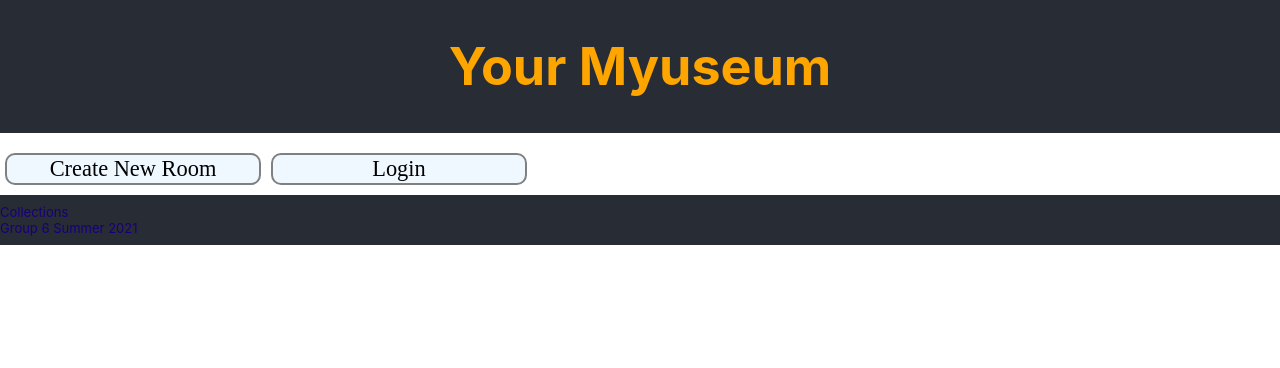
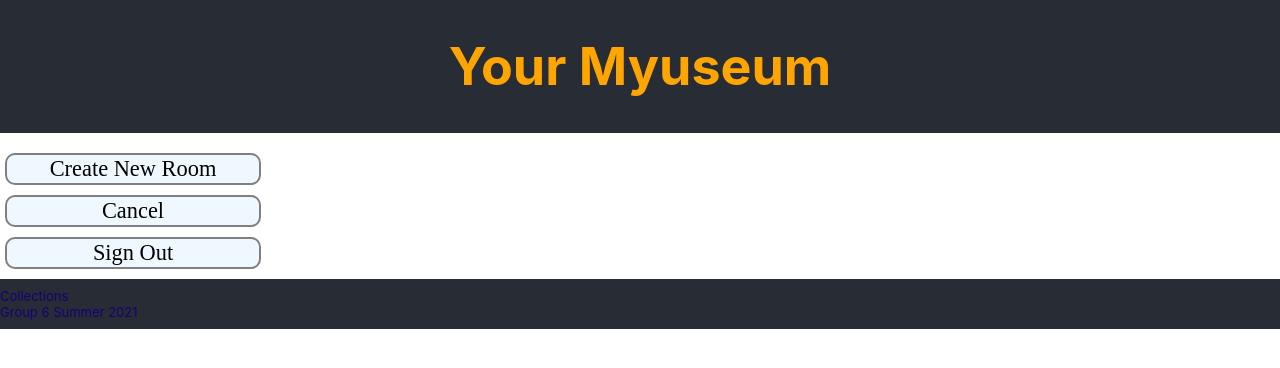
Before and after one commit to MichaelSedlack/Collections, a React (Create React App) app in the folder frontend/: page /museum in a window 1280 px wide. Shown: the top 368 px of the page. Built offline with nearby package versions, Linux system fonts and the light colour scheme.

Commit message:
made it so the create new room form only appears if user clicks a button

```diff
--- a/frontend/src/components/Museum.js
+++ b/frontend/src/components/Museum.js
@@ -3,7 +3,7 @@ import CreateRoomForm from './CreateRoomForm';
 
 function Museum() {
 
-    const [createRoomForm,setCreateRoomForm] = useState(<input type="submit" id="createRoomFormButton" className="buttons" value="Create New Room" onClick={() => createNewRoomForm()}/>);
+    const [createRoomForm,setCreateRoomForm] = useState(<div><input type="submit" id="createRoomFormButton" className="buttons" value="Create New Room" onClick={() => createNewRoomForm()}/><br /></div>);
 
     const createNewRoomForm = () => {
         setCreateRoomForm(<CreateRoomForm />)
@@ -15,8 +15,10 @@ function Museum() {
             {/*<input type="submit" id="createRoomFormButton" className="buttons" value="Create New Room" onClick={() => createNewRoomForm()}/>*/}
             <br />
             <span id="createNewRoomFormResult" >{createRoomForm}</span>
-            <input type="submit" id="loginButton" className="buttons" value="Login" onClick={()=>{window.location.href = '/'}}/>
 
+            <input type="submit" id="cancelButton" className="buttons" value="Cancel" onClick={()=>{setCreateRoomForm(<input type="submit" id="createRoomFormButton" className="buttons" value="Create New Room" onClick={() => createNewRoomForm()}/>)}} />
+            <br />
+            <input type="submit" id="loginButton" className="buttons" value="Sign Out" onClick={()=>{window.location.href = '/'}}/> <br />
         </div>
 
     )
```
